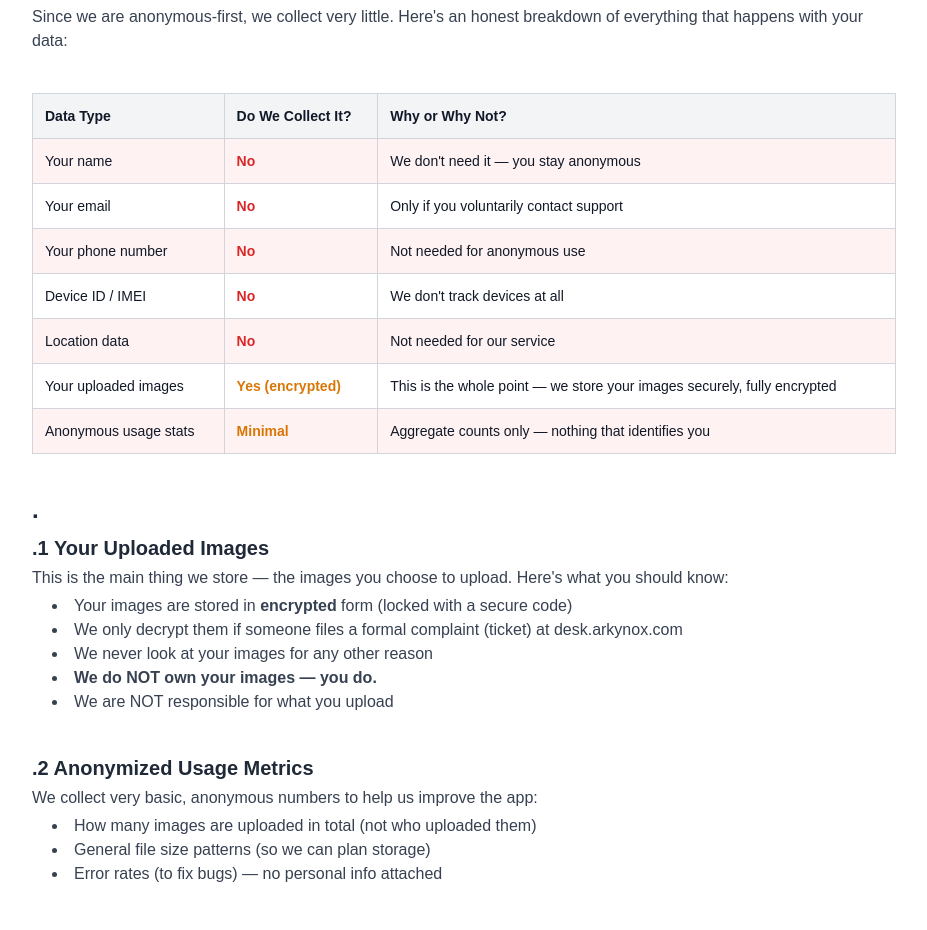
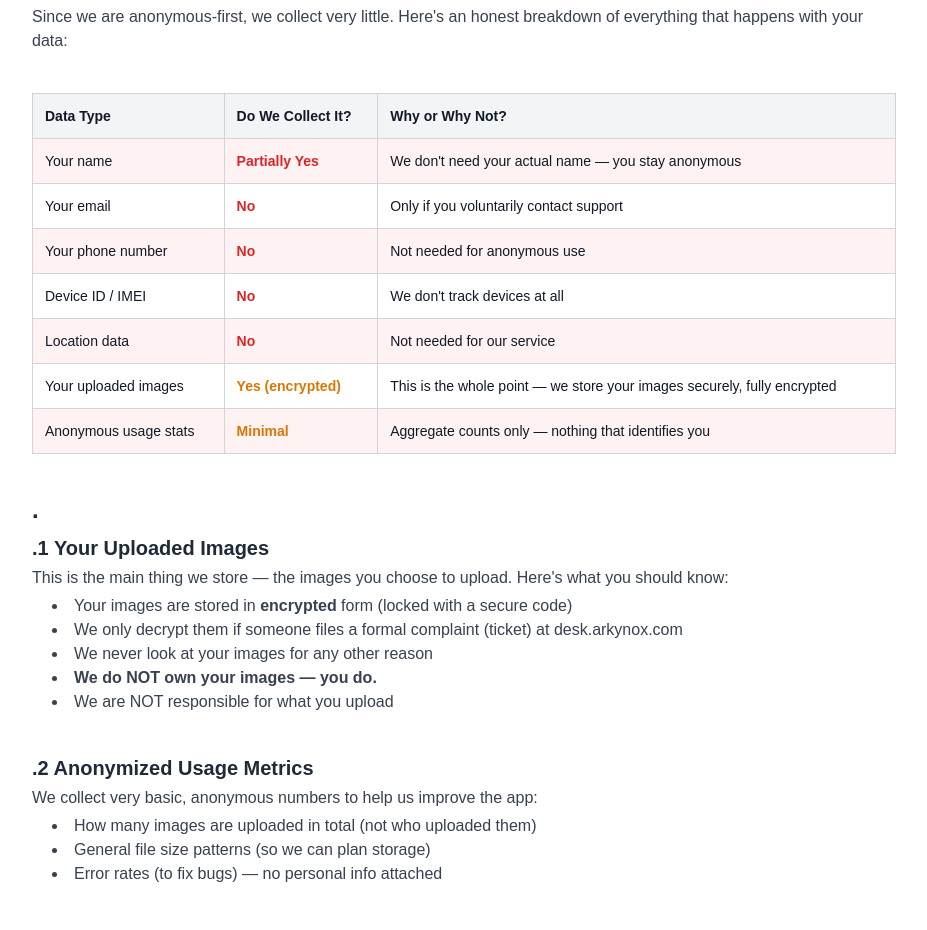
Before and after one commit to AkkilMG/PicDB-UI, a Next.js app: page /policy/mobile/privacy in a window 1280 px wide. Shown: the part 2080-3010 px from the top of the page, without its empty margins (176-1103 px from the left). Built offline with nearby package versions, Linux system fonts and the light colour scheme.

Commit message:
policy update

```diff
--- a/src/app/policy/mobile/privacy/page.tsx
+++ b/src/app/policy/mobile/privacy/page.tsx
@@ -110,7 +110,7 @@ export default function MobilePrivacyPolicyPage() {
                                 </tr>
                             </thead>
                             <tbody>
-                                <tr className="bg-red-50"><td className="border border-gray-300 p-3 font-medium">Your name</td><td className="border border-gray-300 p-3"><span className="text-red-600 font-bold">No</span></td><td className="border border-gray-300 p-3">We don't need it — you stay anonymous</td></tr>
+                                <tr className="bg-red-50"><td className="border border-gray-300 p-3 font-medium">Your name</td><td className="border border-gray-300 p-3"><span className="text-red-600 font-bold">Partially Yes</span></td><td className="border border-gray-300 p-3">We don't need your actual name — you stay anonymous</td></tr>
                                 <tr><td className="border border-gray-300 p-3 font-medium">Your email</td><td className="border border-gray-300 p-3"><span className="text-red-600 font-bold">No</span></td><td className="border border-gray-300 p-3">Only if you voluntarily contact support</td></tr>
                                 <tr className="bg-red-50"><td className="border border-gray-300 p-3 font-medium">Your phone number</td><td className="border border-gray-300 p-3"><span className="text-red-600 font-bold">No</span></td><td className="border border-gray-300 p-3">Not needed for anonymous use</td></tr>
                                 <tr><td className="border border-gray-300 p-3 font-medium">Device ID / IMEI</td><td className="border border-gray-300 p-3"><span className="text-red-600 font-bold">No</span></td><td className="border border-gray-300 p-3">We don't track devices at all</td></tr>
```
